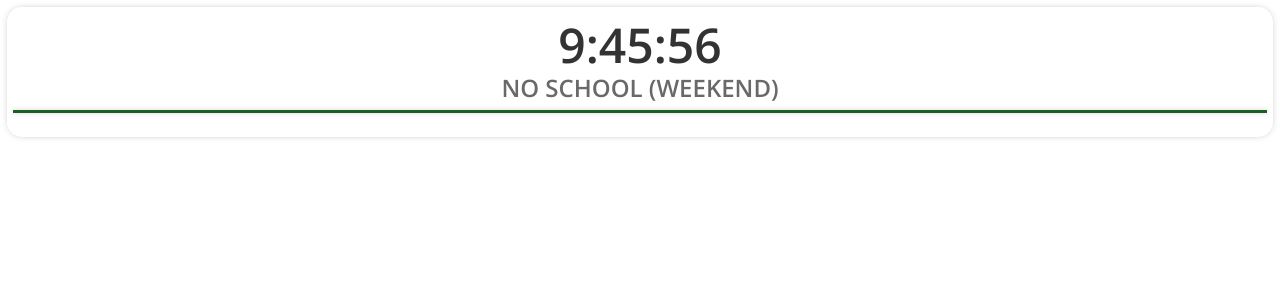
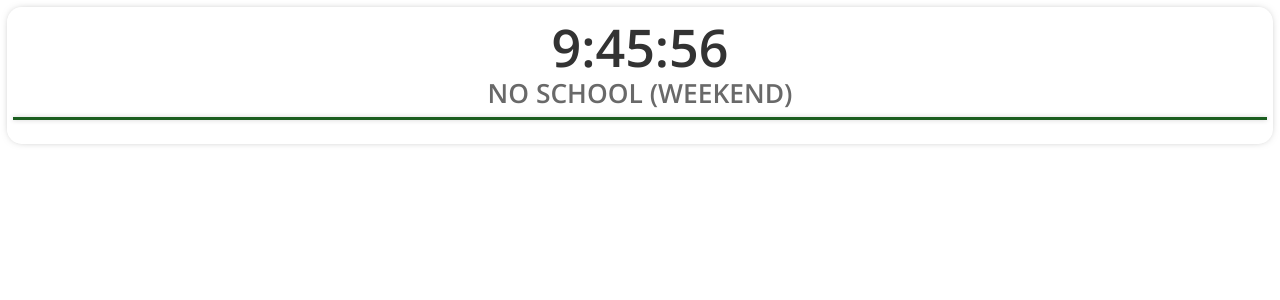
Before and after one commit to stevenson-space/shs, a Vue app: page /tvspace in a window 1280 px wide. Shown: the top 300 px of the page. Built offline with nearby package versions, Linux system fonts and the light colour scheme.

Commit message:
Increase font size slightly

```diff
--- a/src/views/TVSpace/TVSpace.vue
+++ b/src/views/TVSpace/TVSpace.vue
@@ -83,7 +83,7 @@ export default {
     width: 100%
 
   .countdown
-    font-size: 3em
+    font-size: 3.25em
     line-height: 1em
     color: var(--secondary)
     margin-top: 8px
@@ -91,5 +91,5 @@ export default {
   .schedule-name
     color: dimgray
     font-weight: bolder
-    font-size: 1.5em
+    font-size: 1.65em
 </style>
```
